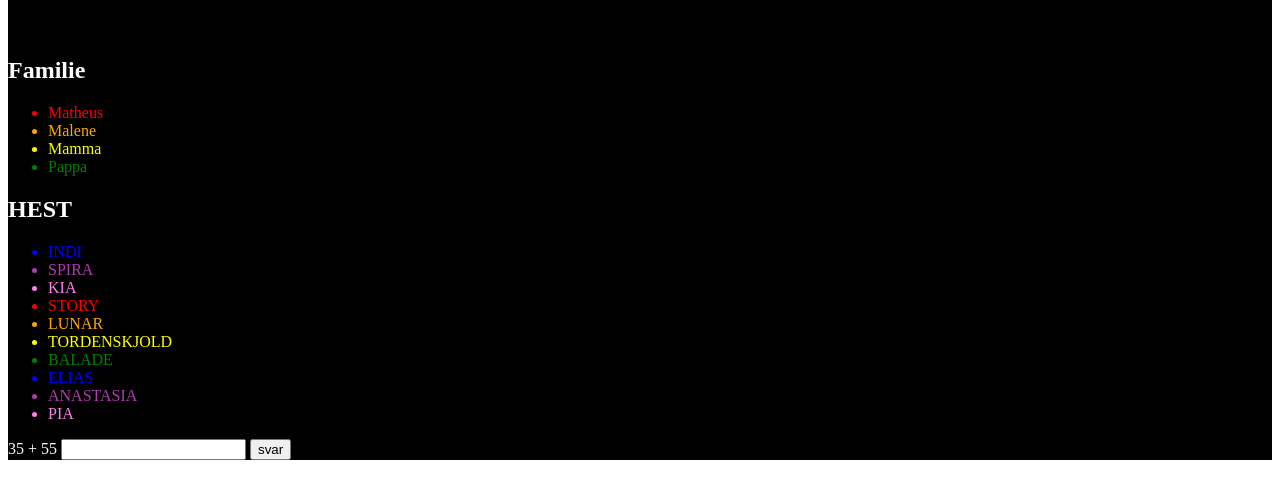
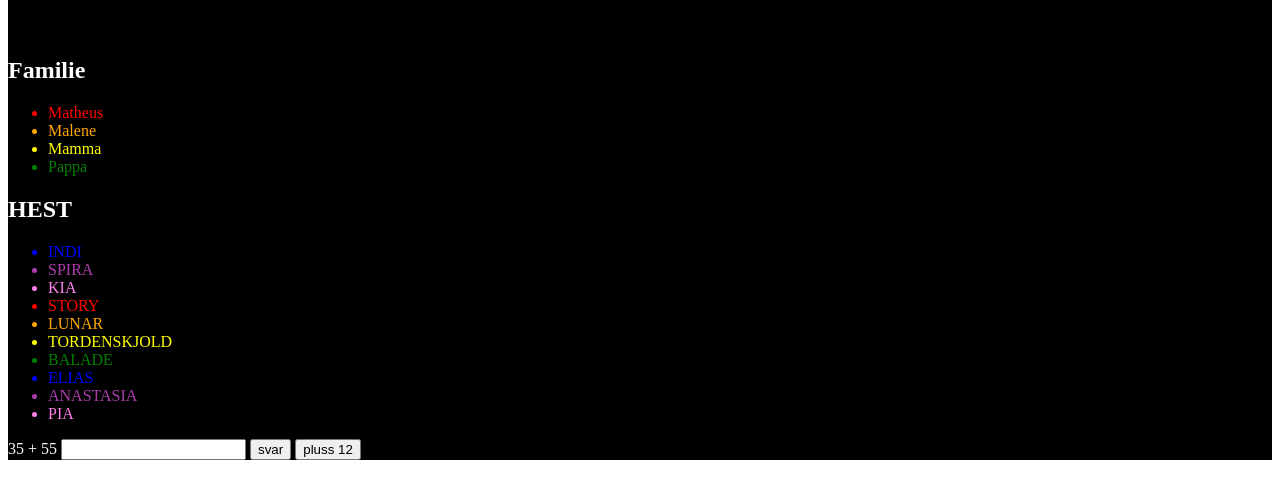
Before and after one commit to holen82/talula, a plain HTML site: page index.html in a window 1280 px wide. Shown: the part 114-612 px from the top of the page. Drawn offline with Linux system fonts and the light colour scheme.

Commit message:
Første funksjon

```diff
--- a/index.html
+++ b/index.html
@@ -1,4 +1,12 @@
 <html>
+    <head>
+        <script type="text/javascript">
+            function pluss12(){
+                var tall = parseInt(document.getElementById("tall1").value);
+                alert(tall + 12);
+            }
+        </script>
+    </head>
 <div style="background-color: black;">
 	<h1 style="font-size: 90px; color: #a4a;">Story</h1>
 	<h2 style="color: white;">Familie</h2>
@@ -21,6 +29,10 @@
 		<li style="color: #ad3dad;">ANASTASIA</li>
 		<li style="color: #ff80ea;">PIA</li>
 	</ul>
-<div style="color: white;">35 + 55 <input type="text" /> <input type="button" onclick="alert('What');" value="svar" /></div>
+	<div style="color: white;">35 + 55
+        <input type="text" id="tall1" />
+        <input type="button" onclick="alert('What');" value="svar" />
+        <input type="button" onclick="pluss12();" value="pluss 12" />
+    </div>
 </div>
 </html>
```
Lines whose indentation alone changed are shown as unchanged.
